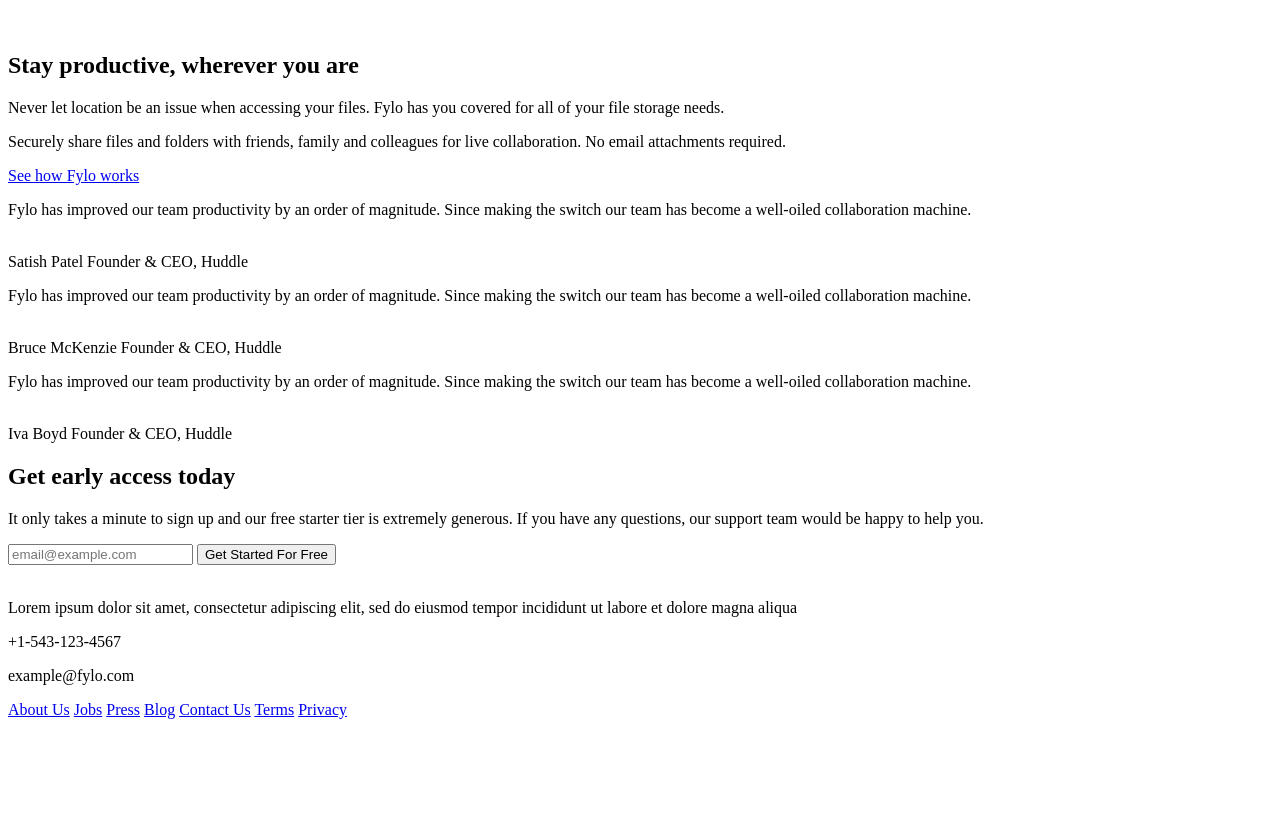
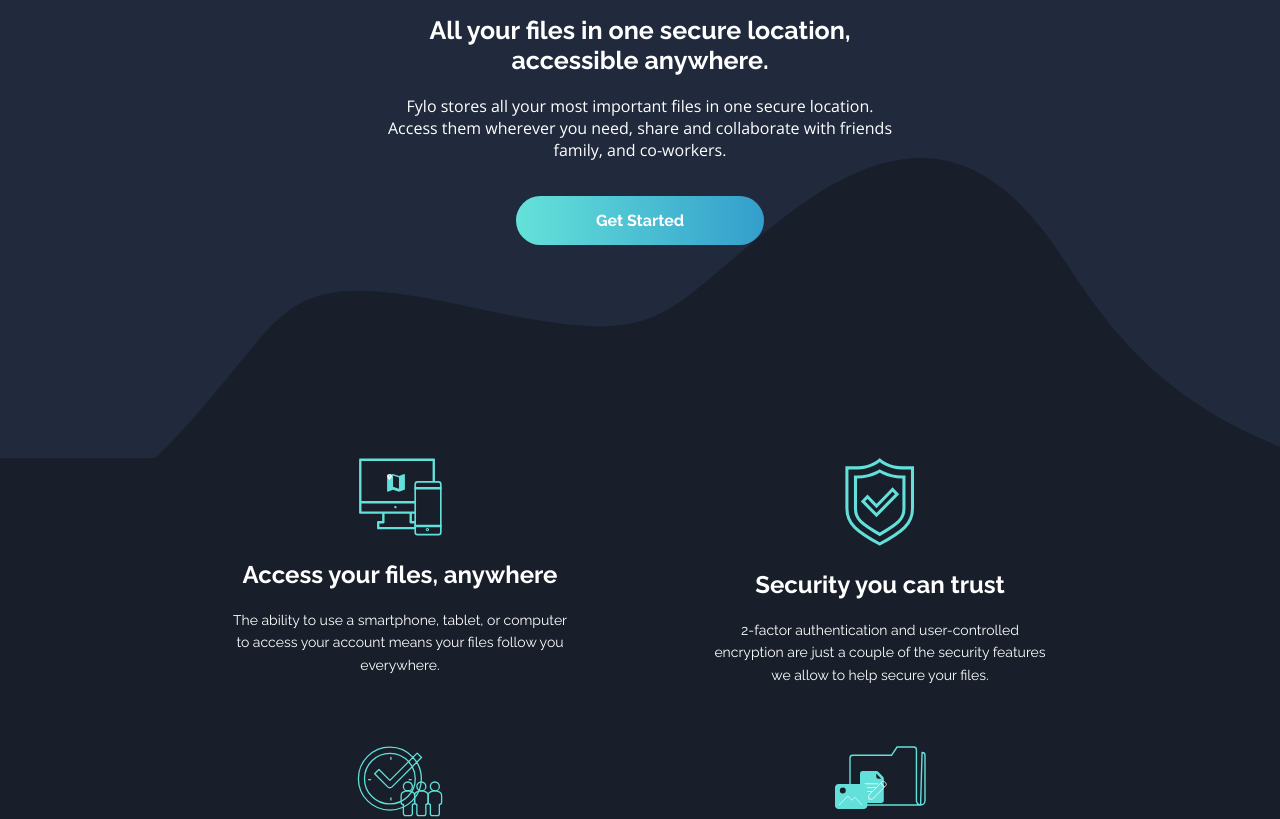
Before and after one commit to JosueLauren/fylo-dark-theme-landing-page-master-, a plain HTML site: page index.html in a window 1280 px wide. Shown: the part 642-1461 px from the top of the page. Before the commit the page ends 1369 px from the top, so only its background shows below. Drawn offline with nearby package versions, Linux system fonts and the light colour scheme.

Commit message:
Finalizado a parte desktop do projeto

```diff
--- a/index.html
+++ b/index.html
@@ -11,114 +11,118 @@
   <!-- Feel free to remove these styles or customise in your own stylesheet 👍 -->
 </head>
 <body>
-  <header>
-    <img src="" alt="">
-    <nav>
+  <div class="div-inicial">
+    <header class="cabeçalho">
+      <img src="images/logo.svg" alt="img-logo">
+      <nav class="links-cabeçalho">
         <a href="#">Features</a>
         <a href="#">Team</a>
         <a href="#">Sign In</a>
       </nav>
     </header>
-  <section>
-    <img src="" alt="">
-    <div>
+    <section class="sessão-inicial">
+      <img src="images/illustration-intro.png" alt="img-intro">
+      <div class="desc-sessão-inicial">
         <h1>All your files in one secure location, accessible anywhere.</h1>
         <p>Fylo stores all your most important files in one secure location. Access them wherever
           you need, share and collaborate with friends family, and co-workers.</p>
         <a href="#">Get Started</a>
       </div>
     </section>
-  <section>
-    <div>
-      <img src="" alt="">
+  </div>
+  <section class="sessão-4-cards">
+    <div class="cards">
+      <img src="images/icon-access-anywhere.svg" alt="img-acces">
       <h1>Access your files, anywhere</h1>
       <p>The ability to use a smartphone, tablet, or computer to access your account means your
         files follow you everywhere.</p>
     </div>
-    <div>
-      <img src="" alt="">
+    <div class="cards">
+      <img src="images/icon-security.svg" alt="img-segurity">
       <h1>Security you can trust</h1>
       <p>2-factor authentication and user-controlled encryption are just a couple of the security
         features we allow to help secure your files.</p>
     </div>
-    <div>
-      <img src="" alt="">
+    <div class="cards">
+      <img src="images/icon-collaboration.svg" alt="img-colaboratte">
       <h1>Real-time collaboration</h1>
       <p>Securely share files and folders with friends, family and colleagues for live collaboration.
         No email attachments required.</p>
     </div>
-    <div>
-      <img src="" alt="">
+    <div class="cards">
+      <img src="images/icon-any-file.svg" alt="img-file">
       <h1>Store any type of file</h1>
       <p>Whether you're sharing holidays photos or work documents, Fylo has you covered allowing for all
         file types to be securely stored and shared.</p>
     </div>
   </section>
-  <section>
-    <img src="" alt="">
-    <div>
+  <section class="sessão-central">
+    <img src="images/illustration-stay-productive.png" alt="">
+    <div class="desc-sessão-central">
       <h1>Stay productive, wherever you are</h1>
       <p>Never let location be an issue when accessing your files. Fylo has you covered for all of your file
         storage needs.</p>
       <p>Securely share files and folders with friends, family and colleagues for live collaboration. No email
         attachments required.</p>
-      <a href="#">See how Fylo works</a>
+      <a href="#">See how Fylo works <span><img class="arrow" src="images/icon-arrow.svg" alt="icon-arrow"></span></a>
     </div>
   </section>
-  <section>
-    <article>
+  <section class="sessão-comentários">
+    <article class="artigo-comentário">
       <p>Fylo has improved our team productivity by an order of magnitude. Since making the switch our team has
         become a well-oiled collaboration machine.</p>
       <div>
-        <img src="" alt="">
-        <div>
-          <span>Satish Patel</span>
-          <span>Founder & CEO, Huddle</span>
+        <img src="images/profile-1.jpg" alt="profile-1">
+        <div class="nome-setor">
+        <p>Satish Patel</p>
+        <p class="p2">Founder & CEO, Huddle</p>
         </div>
       </div>
     </article>
-    <article>
+    <article class="artigo-comentário">
       <p>Fylo has improved our team productivity by an order of magnitude. Since making the switch our team has
         become a well-oiled collaboration machine.</p>
       <div>
-        <img src="" alt="">
-        <div>
-          <span> Bruce McKenzie</span>
-          <span>Founder & CEO, Huddle</span>
+        <img src="images/profile-2.jpg" alt="profile-2">
+        <div class="nome-setor">
+        <p>Bruce McKenzie</p>
+        <p class="p2">Founder & CEO, Huddle</p>
         </div>
       </div>
     </article>
-    <article>
+    <article class="artigo-comentário">
       <p>Fylo has improved our team productivity by an order of magnitude. Since making the switch our team has
         become a well-oiled collaboration machine.
       </p>
       <div>
-        <img src="" alt="">
-        <div>
-          <span>Iva Boyd</span>
-          <span>Founder & CEO, Huddle</span>
+        <img src="images/profile-3.jpg" alt="profile-3">
+        <div class="nome-setor">
+        <p>Iva Boyd</p>
+        <p class="p2">Founder & CEO, Huddle</p>
         </div>
       </div>
     </article>
   </section>
-  <section>
+  <section class="sessão-form">
     <h1>Get early access today</h1>
     <p>It only takes a minute to sign up and our free starter tier is extremely generous. If you have any
       questions, our support team would be happy to help you.</p>
-    <form action="#">
-      <input type="email" name="Email" id="Email" placeholder="email@example.com">
+    <form action="#" class="formulário">
+      <input type="email" name="Email" id="Email" placeholder="email@example.com" required>
       <input type="submit" value="Get Started For Free">
     </form>
   </section>
-  <footer>
-    <img src="" alt="">
-    <div>
-      <p>Lorem ipsum dolor sit amet, consectetur adipiscing elit, sed do eiusmod tempor incididunt ut labore et
-        dolore magna aliqua</p>
-      <p>+1-543-123-4567</p>
-      <p>example@fylo.com</p>
+  <footer class="rodapé">
+    <div class="logo-rodapé">
+      <img src="images/logo.svg" alt="img-logo">
     </div>
-    <div>
+    <div class="contatos">
+      <p class="p1"><span><img src="images/icon-location.svg" alt="icon-location"></span> Lorem ipsum dolor sit amet, consectetur adipiscing elit,
+        sed do eiusmod tempor incididunt ut labore et dolore magna aliqua</p>
+      <p><span><img src="images/icon-phone.svg" alt="icon-phone"></span> +1-543-123-4567</p>
+      <p><span><img src="images/icon-email.svg" alt="icon-email"></span> example@fylo.com</p>
+    </div>
+    <div class="links-rodape">
       <a href="#">About Us</a>
       <a href="#">Jobs</a>
       <a href="#">Press</a>
@@ -127,7 +131,11 @@
       <a href="#">Terms</a>
       <a href="#">Privacy</a>
     </div>
-    <div></div>
+    <div class="redes-sociais">
+      <a href="#"><i class="fab fa-facebook-f"></i></a>
+      <a href="#"><i class="fab fa-twitter"></i></a>
+      <a href="#"><i class="fab fa-instagram"></i></a>
+    </div>
   </footer>
   </body>
 </html>
--- a/style.css
+++ b/style.css
@@ -0,0 +1,338 @@
+@import url('https://fonts.googleapis.com/css2?family=Raleway:wght@400;700&display=swap');
+@import url('https://fonts.googleapis.com/css2?family=Open+Sans:wght@400;700&family=Raleway:wght@400;700&display=swap');
+
+:root {
+    --Dark-Blue-intro-and-email: hsl(217, 28%, 15%);
+    --Dark-Blue-main-background: hsl(218, 28%, 13%);
+    --Dark-Blue-footer-background:  hsl(216, 53%, 9%);
+    --Dark-Blue-testimonials-background: hsl(219, 30%, 18%);
+    --Cyan: hsl(176, 68%, 64%);
+    --Blue: hsl(198, 60%, 50%);
+    --Light-Red: hsl(0, 100%, 63%);
+    --White: hsl(0, 0%, 100%);
+}
+
+*{
+    margin: 0px;
+    padding: 0px;
+    box-sizing: border-box;
+}
+
+body {
+    background-color: hsl(218, 28%, 13%);
+}
+
+div.div-inicial {
+    width: 100%;
+    height: 1100px;
+    background-image: url(images/bg-curvy-desktop.svg);
+    background-repeat: no-repeat;
+    background-position: center top 100vh;
+    background-color: hsl(219, 30%, 18%);
+    padding-top: 50px;
+}
+
+header.cabeçalho {
+    width: 90%;
+    display: flex;
+    justify-content: space-between;
+    margin: 0px auto 50px auto;
+}
+
+nav.links-cabeçalho a {
+    text-decoration: none;
+    margin-right: 20px;
+    color: var(--White);
+    font-family: "Raleway", sans-serif;
+}
+
+nav.links-cabeçalho a:hover {
+    text-decoration: underline;
+}
+
+
+
+section.sessão-inicial {
+    width: 100%;
+    margin: 30px auto;
+
+}
+
+section.sessão-inicial img {
+    width: 50%;
+    margin: 20px auto;
+    display: block;
+}
+
+div.desc-sessão-inicial {
+    width: 40%;
+    margin: 30px auto 50px auto;
+    text-align: center;
+    color: var(--White);
+}
+
+div.desc-sessão-inicial h1 {
+    font-size: 25px;
+    font-family: "Raleway", sans-serif;
+    margin-bottom: 20px;
+
+}
+
+div.desc-sessão-inicial p {
+    font-family: "Open Sans", sans-serif;
+    margin-bottom: 50px;
+}
+
+div.desc-sessão-inicial a {
+    text-decoration: none;
+    padding: 15px 80px;
+    border-radius: 30px;
+    color: var(--White);
+    background-image: linear-gradient(to right, hsl(176, 68%, 64%), hsl(198, 60%, 50%));
+    font-family: "Raleway", sans-serif;
+    font-weight: 700;
+
+}
+
+div.desc-sessão-inicial a:hover {
+    opacity: 0.7;
+}
+
+section.sessão-4-cards {
+    width: 75%;
+    height: auto;
+    display: flex;
+    flex-wrap: wrap;
+    margin: auto;
+    text-align: center;
+    color: var(--White);
+}
+
+div.cards {
+    width: 35%;
+    margin: 0px auto 60px auto;
+    font-family: "Raleway", sans-serif;
+
+}
+
+div.cards h1 {
+    margin: 20px auto;
+}
+
+div.cards p {
+    font-size: 14px;
+    line-height: 1.6;
+}
+
+section.sessão-central {
+    width: 90%;
+    height: auto;
+    display: flex;
+    justify-content: center;
+    margin: 40px auto 100px auto;
+}
+
+section.sessão-central img {
+    width: 50%;
+}
+
+div.desc-sessão-central {
+    width: 30%;
+    color: var(--White);
+    font-family: "Raleway", sans-serif;
+    display: flex;
+    flex-direction: column;
+    justify-content: center;
+    margin-left: 40px;
+}
+
+div.desc-sessão-central h1 {
+    margin-bottom: 20px;
+    width: 80%;
+}
+
+div.desc-sessão-central p {
+    margin: 0px 0px 20px 0px;
+    font-size: 14px;
+    line-height: 1.6;
+    font-family: "Raleway", sans-serif;
+}
+
+div.desc-sessão-central a {
+    color: var(--Cyan);
+}
+
+div.desc-sessão-central a:hover {
+    color: var(--White);
+}
+
+img.arrow {
+    max-width: 16px;
+    max-height: 16px;
+}
+
+section.sessão-comentários {
+    width: 90%;
+    height: auto;
+    display: flex;
+    justify-content: center;
+    margin: 100px auto 50px auto;
+    background-image: url(images/bg-quotes.png);
+    background-repeat: no-repeat;
+    background-position: top left 15px;
+    color: var(--White);
+    font-family: "Open Sans", sans-serif;
+    font-size: 14px;
+}
+
+article.artigo-comentário {
+    width: 30%;
+    background-color: var(--Dark-Blue-testimonials-background);
+    padding: 30px 20px;
+    margin: 35px 20px;
+    border-radius: 5px;
+}
+
+article.artigo-comentário div {
+    display: flex;
+    width: 100%;
+    margin-top: 10px;
+}
+
+article.artigo-comentário div img {
+    max-width: 30px;
+    max-height: 30px;
+    border-radius: 50%;
+    margin-right: 5px;
+    position: relative;
+    top: 15px;
+}
+
+div.nome-setor {
+    display: flex;
+    flex-direction: column;
+}
+
+p.p2 {
+    font-size: 10px;
+}
+
+section.sessão-form{
+    width: 50%;
+    margin: auto;
+    text-align: center;
+    padding: 30px;
+    color: var(--White);
+    font-family: "Raleway", sans-serif;
+    background-color: var(--Dark-Blue-testimonials-background);
+    border-radius: 10px;
+    position: relative;
+    z-index: 1;
+    top: 80px;
+
+}
+
+section.sessão-form h1 {
+    margin-bottom: 20px;
+}
+
+section.sessão-form p {
+    margin: 20px auto 20px auto;
+    font-size: 12px;
+    width: 80%;
+
+}
+
+input[type="Email"] {
+    width: 60%;
+    height: 40px;
+    border-radius: 20px;
+    padding: 10px;
+    outline: none;
+    margin-right: 10px;
+}
+
+input[type="submit"] {
+    padding: 12px 20px;
+    border-radius: 30px;
+    color: var(--White);
+    background-image: linear-gradient(to right, hsl(176, 68%, 64%), hsl(198, 60%, 50%));
+    font-family: "Raleway", sans-serif;
+    cursor: pointer;
+    border: none;
+}
+
+input[type="submit"]:hover {
+    opacity: 0.8;
+}
+
+footer.rodapé {
+    width: 100%;
+    height: auto;
+    display: grid;
+    grid-template-columns: 2fr 1fr 1fr;
+    grid-template-rows: auto auto;
+    background-color: var(--Dark-Blue-footer-background);
+    color: var(--White);
+    padding: 150px 50px;
+    grid-gap: 10px;
+}
+
+div.contatos {
+    display: grid;
+    grid-template-columns: auto auto;
+    grid-template-rows: auto auto;
+}
+
+div.contatos p {
+    margin: 20px 20px;
+}
+
+div.contatos p span {
+    margin-right: 10px;
+}
+
+p.p1 {
+    grid-row: 1 / 3;
+}
+
+div.logo-rodapé {
+    grid-column: 1 / 5;
+}
+
+div.links-rodape {
+    display: grid;
+    grid-template-columns: auto auto;
+    grid-row: auto auto auto auto;
+    justify-content: space-around;
+
+}
+
+div.links-rodape a {
+    text-decoration: none;
+    color: var(--White);
+}
+
+div.links-rodape a:hover {
+    text-decoration: underline;
+}
+
+div.redes-sociais {
+
+    text-align: center;
+    padding-top: 10px;
+}
+
+div.redes-sociais a {
+    color: var(--White);
+    padding: 10px;
+    border: 1px solid white;
+    border-radius: 50%;
+    margin-right: 10px;
+}
+
+div.redes-sociais a:hover {
+    color:var(--Cyan);
+    border-color: var(--Cyan);
+
+}
```
Lines whose indentation alone changed are shown as unchanged.
